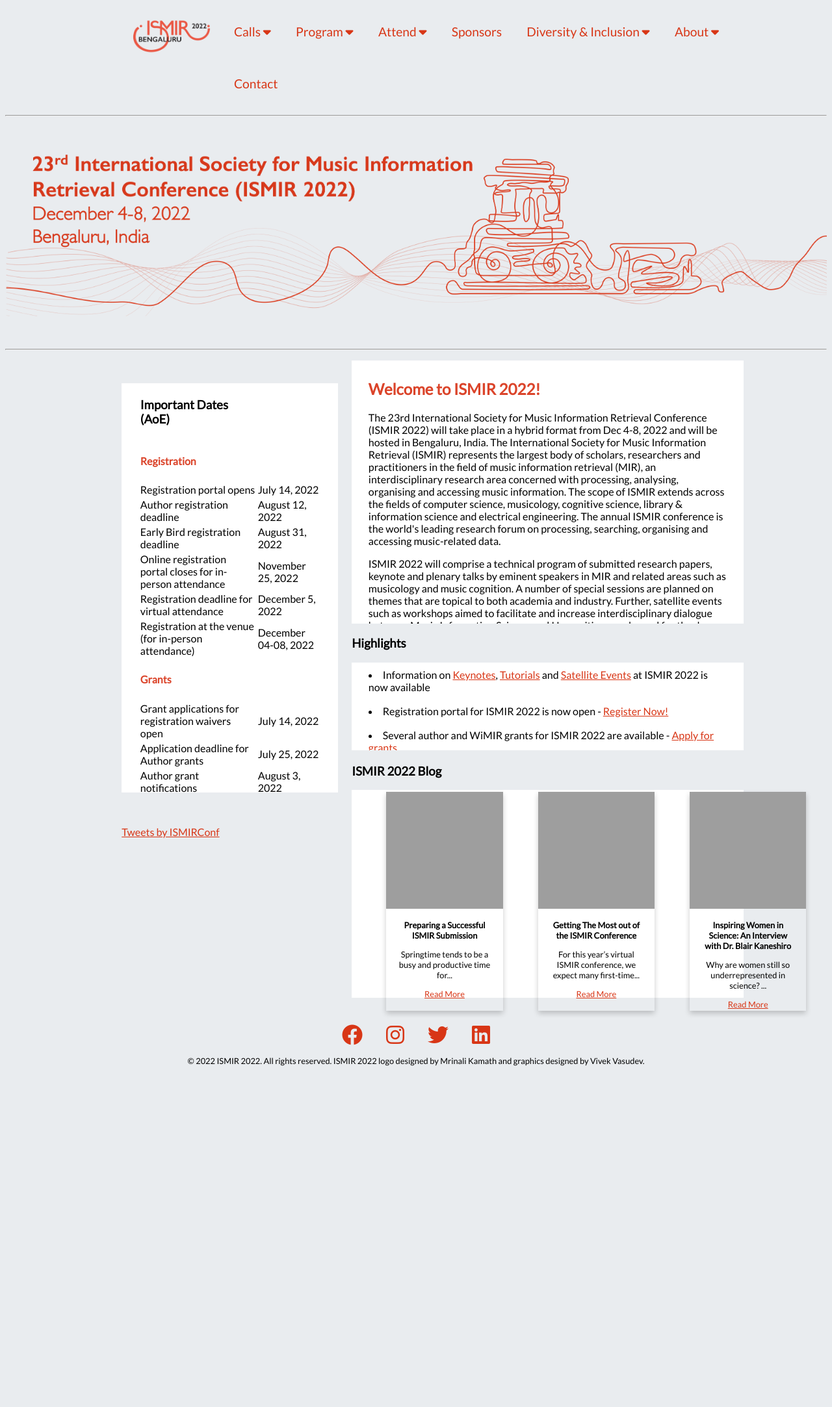
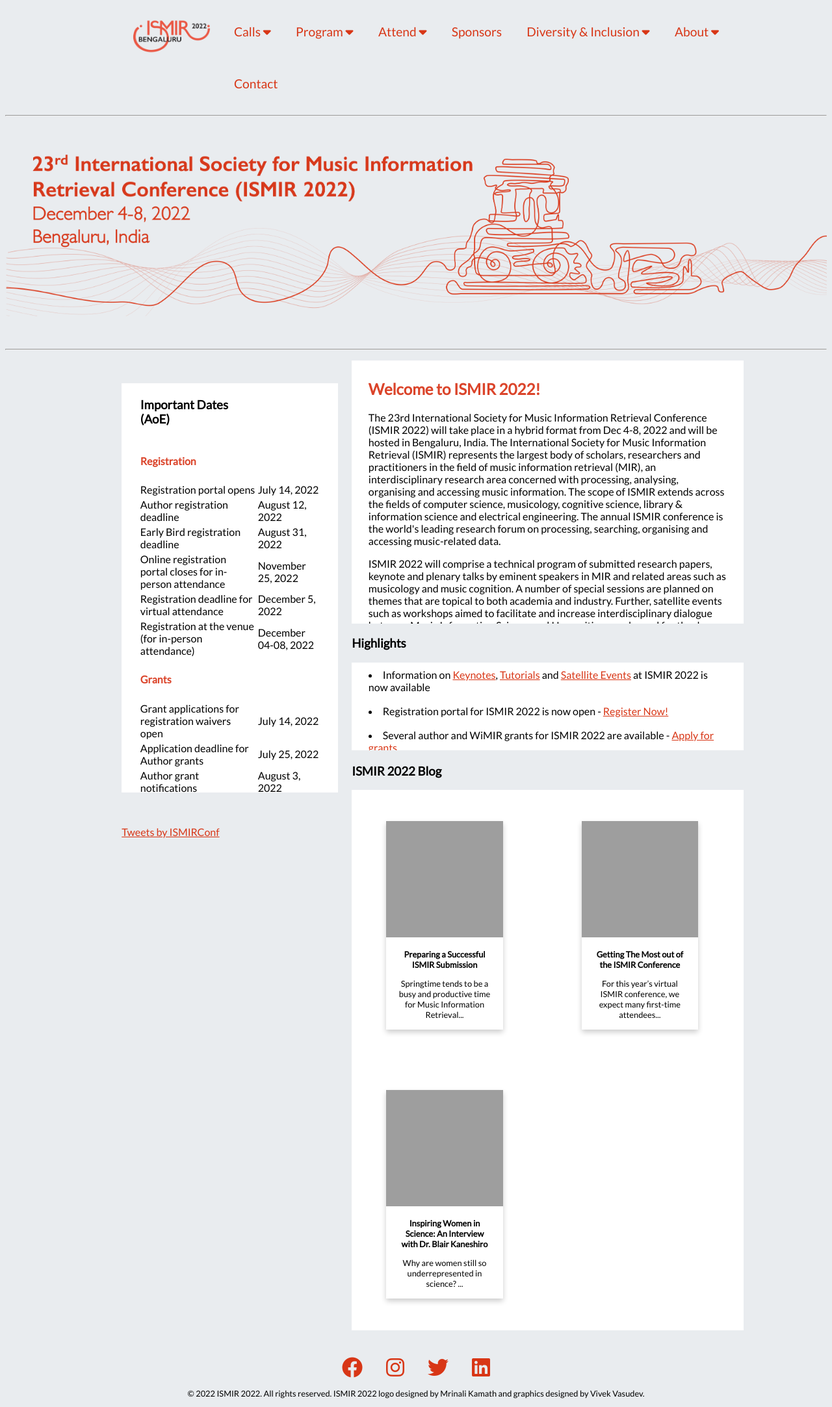
Before and after one commit to ismir2022/ismir2022.github.io, a Jekyll site: the page built from index_staging.md, in a window 1280 px wide. Shown: the whole page at 65% size. Built offline with Jekyll 4.4.1, drawn with Linux system fonts in a browser that asks for light colours; nearby versions of some CDN libraries; comment, search, counter and statistics services are not loaded; before the commit the page ends 1654 px from its top, so only the background shows below that; grey boxes are pictures that could not be loaded.

Commit message:
Blog Click

```diff
--- a/_includes/css/musto.css
+++ b/_includes/css/musto.css
@@ -688,7 +688,7 @@
     box-shadow: 0 4px 8px 0 rgba(0,0,0,0.2);
     transition: 0.3s;
     width: 14vw;
-    height: 100%;
+    /* height: 40%; */
 }
 
 .card:hover {
--- a/index_staging.md
+++ b/index_staging.md
@@ -30,21 +30,33 @@
 
 <div class="cardrow">
     <h3 style="padding-top: 0.125em;"> ISMIR 2022 Blog </h3>
-    <section style="background-color: rgb(255, 255, 255); height:25vw">
+    <section style="background-color: rgb(255, 255, 255); height:65vw">
     <table class="cardtable">
     <tr>
-    {% for post in site.posts %}
-        <td class="cardcell">
+    {% for post in site.posts limit:2 %}
+        <td class="cardcell"  onclick="location.href='{{post.url | relative_url}}'">
+            <div class="card">
+                <img src="https://picsum.photos/200" alt="Card Avatar" class = "cardimage">
+                <div class="cardcontainer">
+                    <p><b>{{post.title}}</b></p>
+                    <p>{{post.summary | strip_html | truncatewords:20}}</p>
+                </div>
+            </div>
+        </td>
+    {% endfor %}
+    </tr>
+    {% for post in site.posts offset:2 %}
+        <td class="cardcell"  onclick="location.href='{{post.url | relative_url}}'">
         <div class="card">
             <img src="https://picsum.photos/200" alt="Card Avatar" class = "cardimage">
             <div class="cardcontainer">
                 <p><b>{{post.title}}</b></p>
-                <p>{{post.summary | strip_html | truncatewords:10}}</p>
-                <a href = "{{post.url | relative_url}}">Read More</a>
+                <p>{{post.summary | strip_html | truncatewords:20}}</p>
             </div>
         </div>
         </td>
     {% endfor %}
+    <tr>
     </tr>
     </table>
         <!-- <div class="home-post-list" itemscope="" itemtype="http://schema.org/Blog">
@@ -202,7 +214,7 @@
         </tr>
         <tr>
         <td><span style="text-decoration:line-through">Submission site opening</span></td>
-            <td><span style="text-decoration:line-through">July 10, 2022</span></td>
+            <td><span style="text-decoration:line-through">July 20, 2022</span></td>
         </tr>
         <tr>
             <td>Music submission deadline</td>
```
Also changed, not shown: 1 other file.
